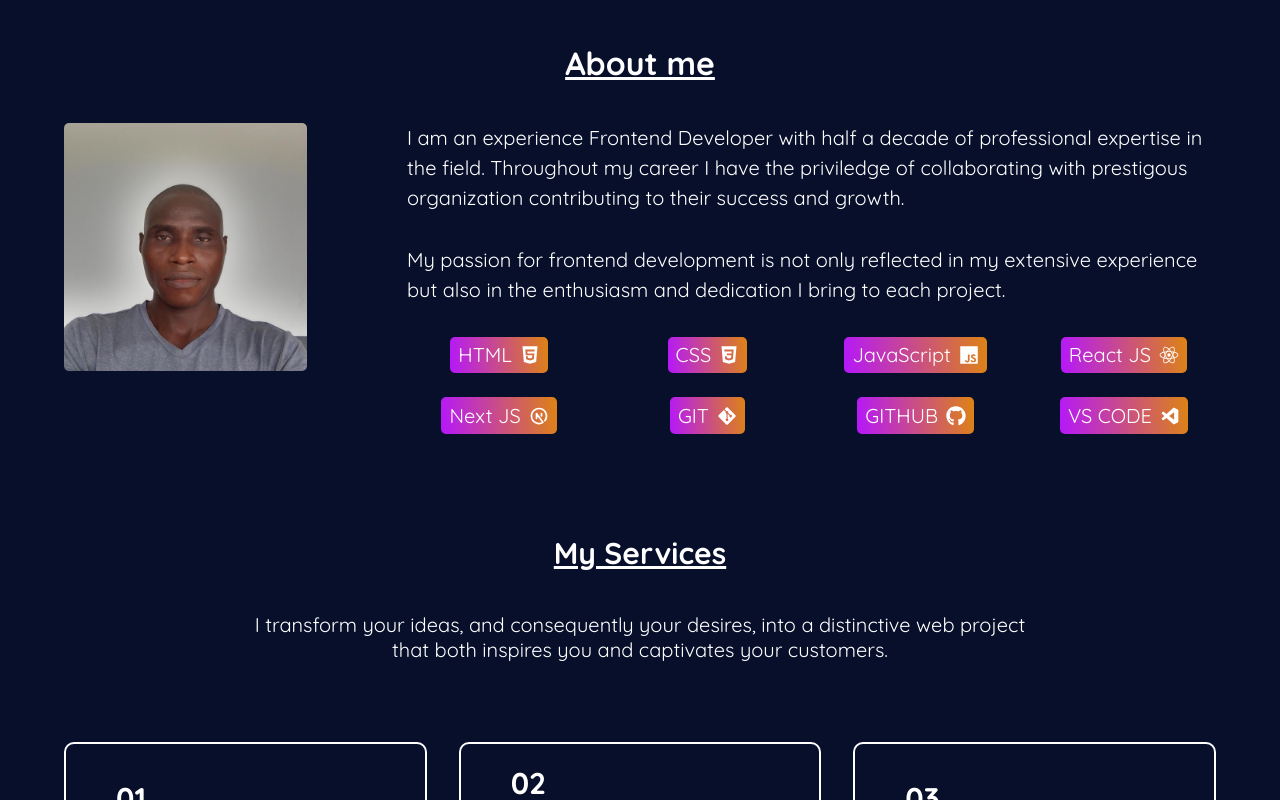
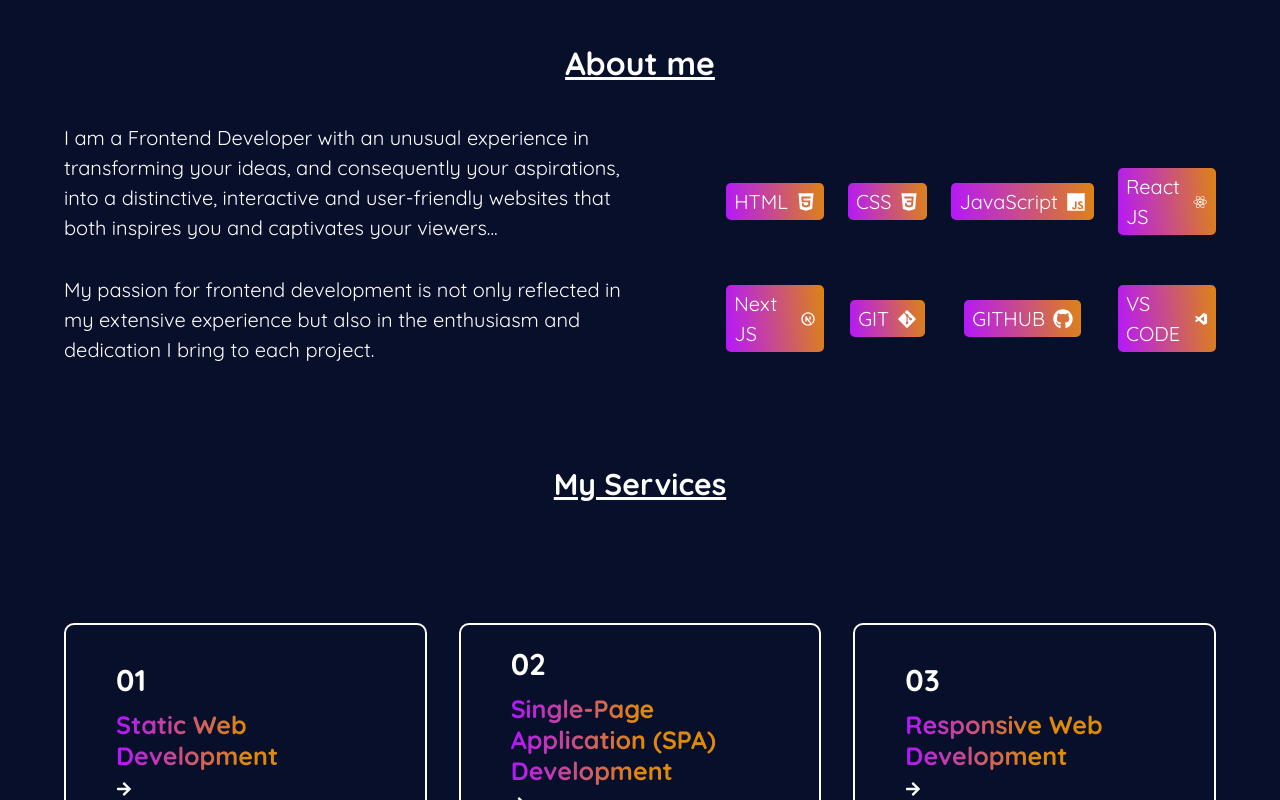
Before and after one commit to jonahunuafe/portfolio-react, a React (Vite) app: page / in a window 1280 px wide. Shown: the part 620-1420 px from the top of the page. Built offline with nearby package versions, Linux system fonts and the light colour scheme.

Commit message:
removed image from about component and making the logo clickable

```diff
--- a/src/components/About/About.jsx
+++ b/src/components/About/About.jsx
@@ -1,5 +1,4 @@
 import React from 'react';
-import jonah_img from "../../assets/images/jonah-photo.jpg"
 import { IoLogoHtml5 } from "react-icons/io5";
 import { IoLogoCss3 } from "react-icons/io";
 import { IoLogoJavascript } from "react-icons/io5";
@@ -18,16 +17,11 @@ const About = () => {
          <h1>About me</h1>
       </div>
       <div className={classes.aboutSection}>
-         <div className={classes.aboutLeft}>
-            <img src={jonah_img} alt="author's profile picture"/>
-         </div>
-         <div className={classes.aboutRight}>
          <div className={classes.aboutPara}>
             <p>
-                  I am an experience Frontend Developer with half a decade of professional
-                  expertise in the field. Throughout my career I have the priviledge of
-                  collaborating with prestigous organization contributing to their success
-                  and growth.
+               I am a Frontend Developer with an unusual experience in transforming your
+               ideas, and consequently your aspirations, into a distinctive, interactive and
+               user-friendly websites that both inspires you and captivates your viewers...
             </p>
             <p>
                My passion for frontend development is not only reflected in my extensive
@@ -70,7 +64,6 @@ const About = () => {
          </div>
       </div>
    </div>
-   </div>
   );
 }
 
--- a/src/components/About/About.module.css
+++ b/src/components/About/About.module.css
@@ -41,17 +41,6 @@
    text-align: center;
 }
 
-.aboutLeft {
-   display: flex;
-   flex-direction: column;
-   align-items: center;
-}
-
-.aboutLeft img {
-   width: 50%;
-   border-radius: 5px;
-}
-
 
 @media(min-width: 768px) {
    .aboutSection {
@@ -71,8 +60,4 @@
       font-size: 20px;
       text-align: left;
    }
-
-   .aboutLeft img {
-      width: 100%;
-   }
 }
--- a/src/components/Navbar/Navbar.jsx
+++ b/src/components/Navbar/Navbar.jsx
@@ -1,5 +1,4 @@
-import React, { useRef } from 'react'
-import { useState } from "react";
+import React, { useRef, useState } from 'react'
 import { FaMinus } from "react-icons/fa";
 import { RxHamburgerMenu } from "react-icons/rx";
 import { MdClose } from "react-icons/md";
@@ -26,7 +25,9 @@ const Navbar = () => {
 
   return (
    <div className={classes.navbar}>
-      <h1>JonahWeb</h1>
+      <a href="#home">
+         <h1>JonahWeb</h1>
+      </a>
       <RxHamburgerMenu className={classes.openMobileNav} onClick={openMenu} />
       <ul ref={menuRef} className={classes.navList}>
          <MdClose  className={classes.closeMobileNav} onClick={closeMenu} />
--- a/src/components/Navbar/Navbar.module.css
+++ b/src/components/Navbar/Navbar.module.css
@@ -9,6 +9,11 @@
    padding-top: 1rem;
    padding-bottom: 1rem;
    z-index: 10;
+}
+
+.navbar a {
+   text-decoration: none;
+   color: #fff;
 }
 
 .navbar h1 {
--- a/src/components/Services/Services.jsx
+++ b/src/components/Services/Services.jsx
@@ -9,8 +9,7 @@ const Services = () => {
       <div className={styles.servicesTitle}>
          <h1>My Services</h1>
          <p>
-            I transform your ideas, and consequently your desires, into a distinctive web
-            project that both inspires you and captivates your customers.
+
          </p>
       </div>
       <div className={styles.servicesContainer}>
```
Also changed, not shown: .eslintrc.cjs, src/components/Home/Home.jsx (line endings or trailing spaces). Lines whose indentation alone changed are shown as unchanged.
